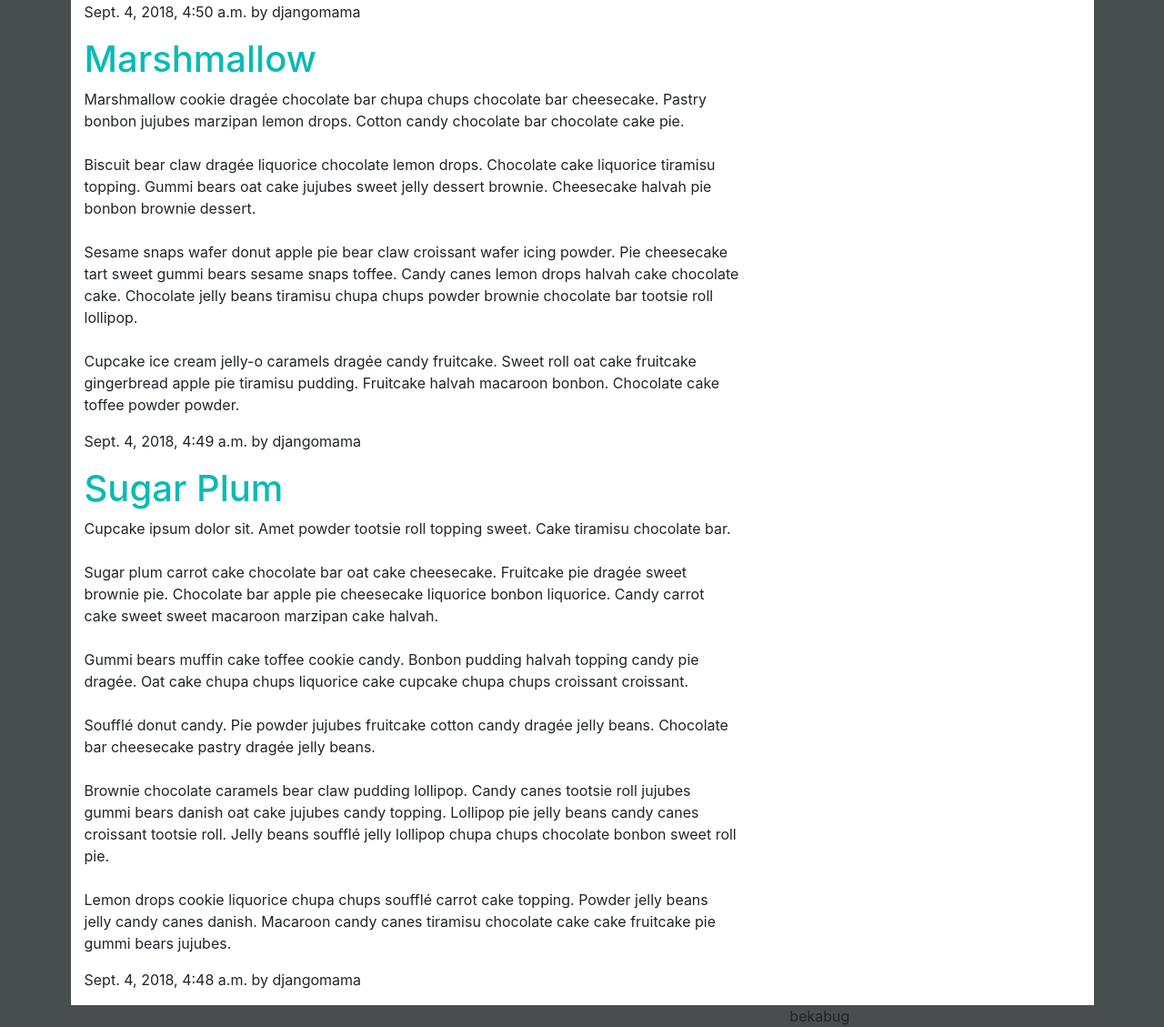
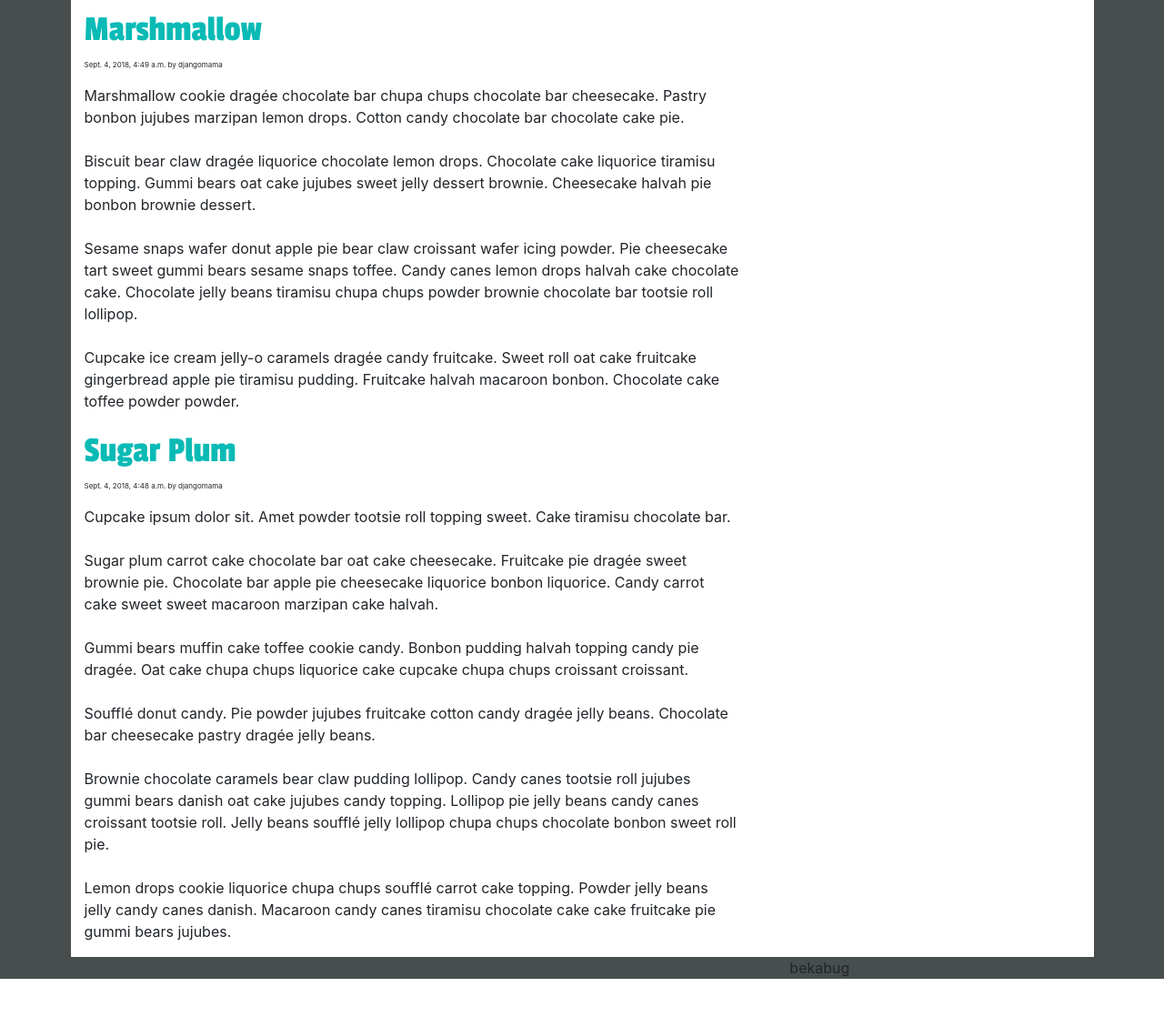
Before and after one commit to bekabug/django-blog, a Django app: page /blog/ in a window 1280 px wide. Shown: the part 801-1930 px from the top of the page at 91% size. After the commit the page ends 1877 px from the top, so only its background shows below. Run offline with Django 3.2, Linux system fonts and the light colour scheme; data comes from the database, SQL or seed files in the repository; some libraries are stand-ins or nearby versions.

Commit message:
frontend tweaks

```diff
--- a/blog/static/css/blog.css
+++ b/blog/static/css/blog.css
@@ -1,3 +1,4 @@
+@import url("https://fonts.googleapis.com/css?family=Passion+One");
 body {
   background-color: #484e4d;
 }
@@ -9,6 +10,7 @@ body {
 
 .h1, h1 a {
   color: #0abab5;
+  font-family: "Passion One", cursive;
 }
 
 #content_wrapper {
@@ -17,4 +19,8 @@ body {
   margin: 0 auto;
 }
 
+.post_meta {
+  font-size: 50%;
+}
+
 /*# sourceMappingURL=blog.css.map */
--- a/blog/templates/blog/post_list.html
+++ b/blog/templates/blog/post_list.html
@@ -58,8 +58,8 @@
 {% for post in posts %}
     <div class="post_content">
         <h1><a href="">{{ post.title }}</a></h1>
+        <div class="post_meta"><p><span class="post_date">{{ post.created_date }}</span> by <span class="post_author">{{ post.author }}</span></p></div>
         <p>{% autoescape off %}{{ post.text|linebreaksbr }}{% endautoescape %}</p>
-        <div class="post_meta"><p>{{ post.created_date }} by {{ post.author }}</p></div>
     </div>
 {% endfor %}
 </section>
--- a/static/css/blog.scss
+++ b/static/css/blog.scss
@@ -3,6 +3,8 @@ $platinum:rgb(72,78,77);
 $tiffany:rgb(10,186,181);
 $tiffanylight: rgb(106,219,216);
 $tiffanypale: rgb(153,236,234);
+
+@import url('https://fonts.googleapis.com/css?family=Passion+One');
 
 body {
     background-color: $platinum;
@@ -10,10 +12,17 @@ body {
 
 .bg-dark {background-color: $tiffany!important; color: white;}
 
-.h1, h1 a {color: $tiffany;}
+.h1, h1 a {
+    color: $tiffany;
+    font-family: 'Passion One', cursive;
+}
 
 #content_wrapper {
     background-color: white;
     width: 90%;
     margin: 0 auto;
 }
+
+.post_meta {
+    font-size: 50%;
+}
```
Also changed, not shown: 1 other file.
